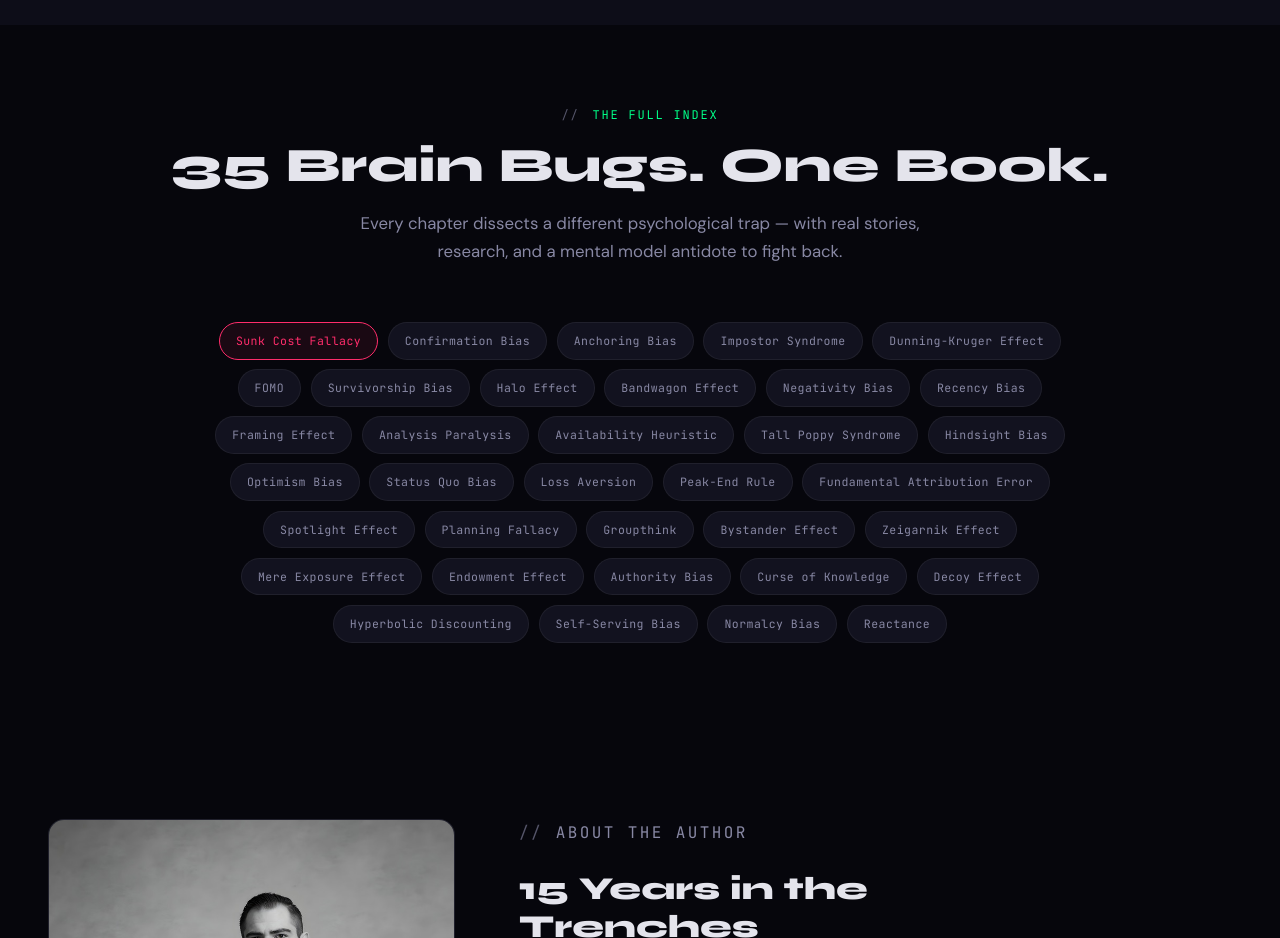
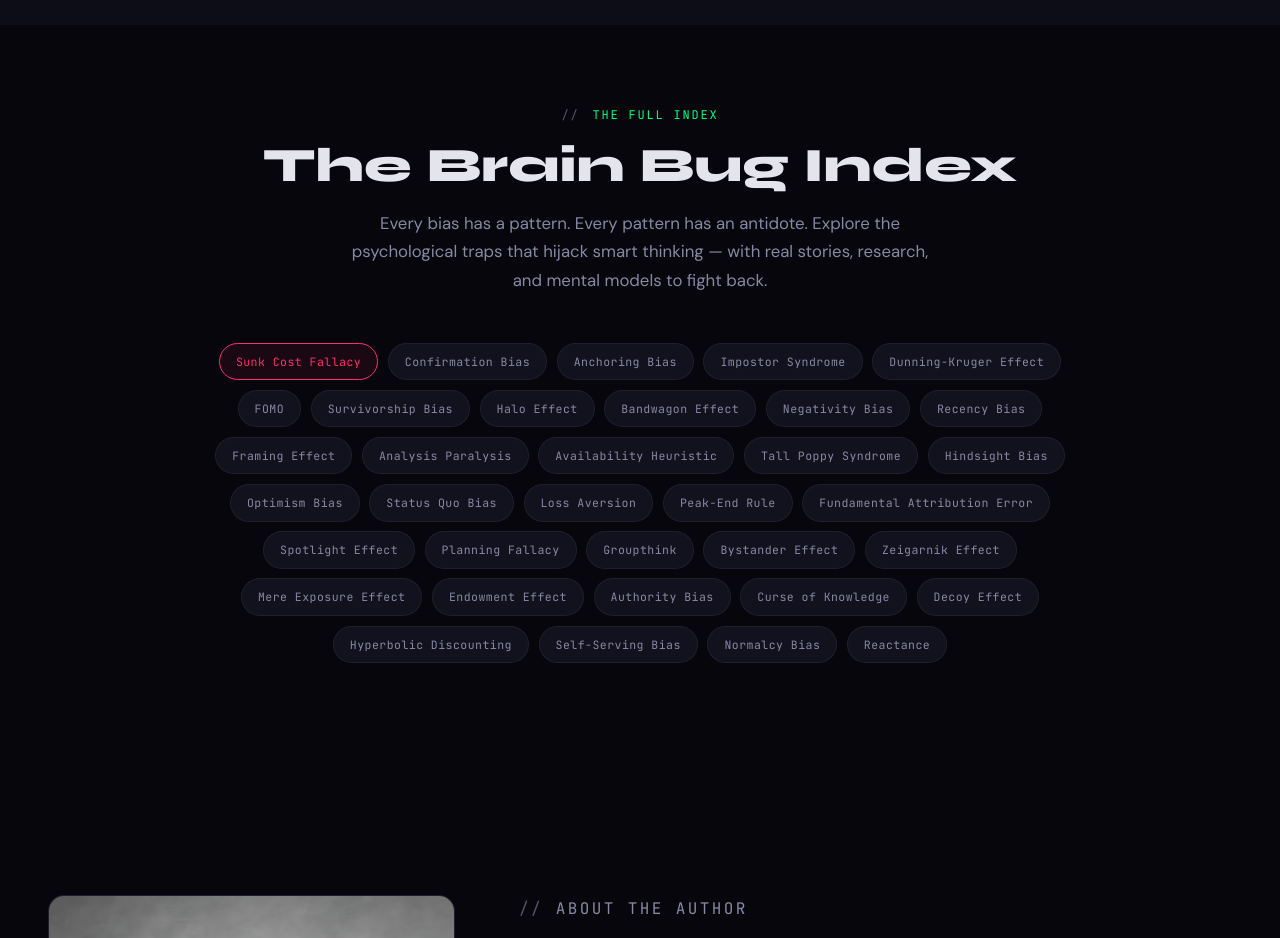
Before and after one commit to mojtahedikasra/brain-bugs, an Eleventy site: page src/index.njk in a window 1280 px wide. Shown: the part 1580-2518 px from the top of the page. Built offline with nearby package versions, Linux system fonts and the light colour scheme; Eleventy itself is replaced by a stand-in of ours; files that its build step writes are made by us from their sources.

Commit message:
Update index.njk

```diff
--- a/src/index.njk
+++ b/src/index.njk
@@ -66,9 +66,8 @@ description: Explore the hidden psychological traps, biases, and syndromes that
 <section id="index" class="bug-index">
   <div class="section-header reveal" style="text-align: center;">
     <p class="section-label" style="justify-content: center;">The Full Index</p>
-    <h2 class="section-title">35 Brain Bugs. One Book.</h2>
-    <p class="bug-index-subtitle">Every chapter dissects a different psychological trap — with real stories, research, and a mental model antidote to fight back.</p>
-  </div>
+    <h2 class="section-title">The Brain Bug Index</h2>
+    <p class="bug-index-subtitle">Every bias has a pattern. Every pattern has an antidote. Explore the psychological traps that hijack smart thinking — with real stories, research, and mental models to fight back.</p>
   <div class="bug-chips reveal">
     {% set bugs = ["Sunk Cost Fallacy", "Confirmation Bias", "Anchoring Bias", "Impostor Syndrome", "Dunning-Kruger Effect", "FOMO", "Survivorship Bias", "Halo Effect", "Bandwagon Effect", "Negativity Bias", "Recency Bias", "Framing Effect", "Analysis Paralysis", "Availability Heuristic", "Tall Poppy Syndrome", "Hindsight Bias", "Optimism Bias", "Status Quo Bias", "Loss Aversion", "Peak-End Rule", "Fundamental Attribution Error", "Spotlight Effect", "Planning Fallacy", "Groupthink", "Bystander Effect", "Zeigarnik Effect", "Mere Exposure Effect", "Endowment Effect", "Authority Bias", "Curse of Knowledge", "Decoy Effect", "Hyperbolic Discounting", "Self-Serving Bias", "Normalcy Bias", "Reactance"] %}
     {% for bug in bugs %}
```
